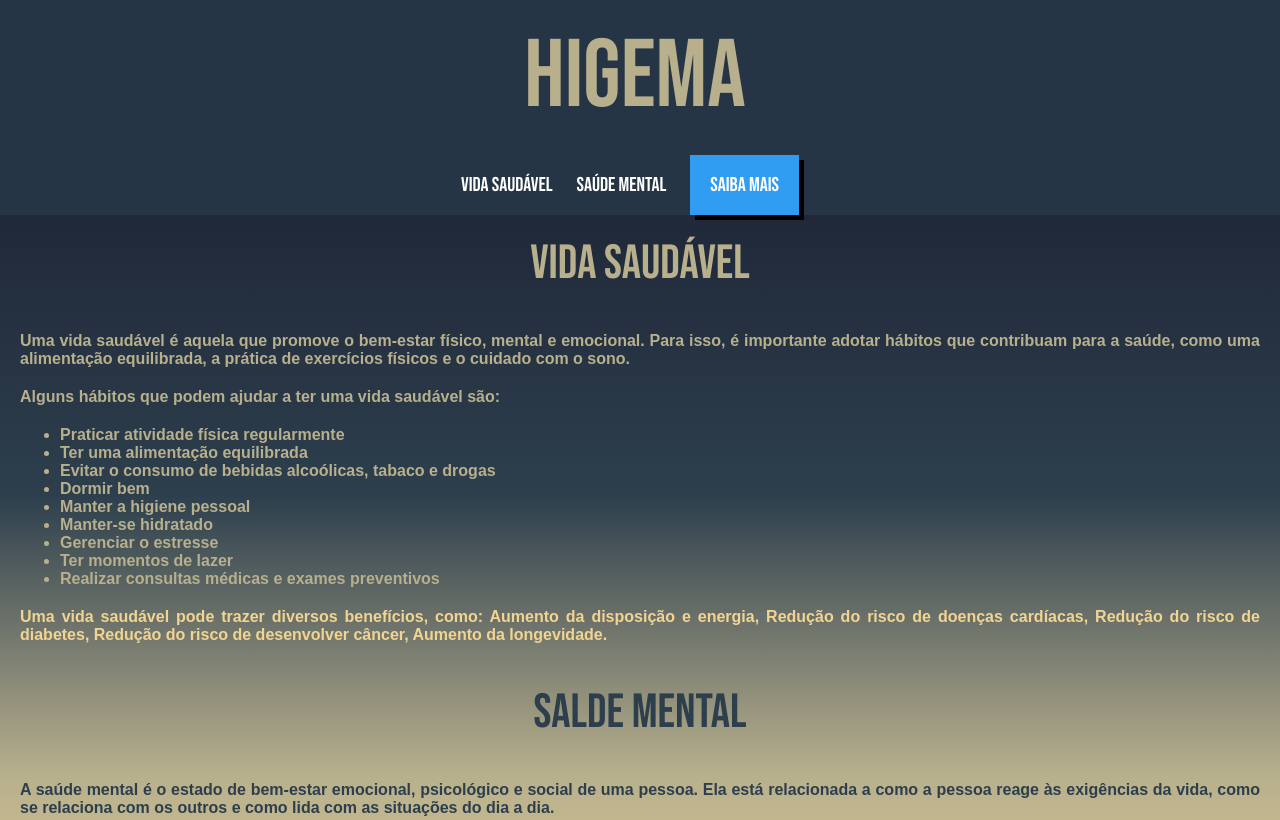
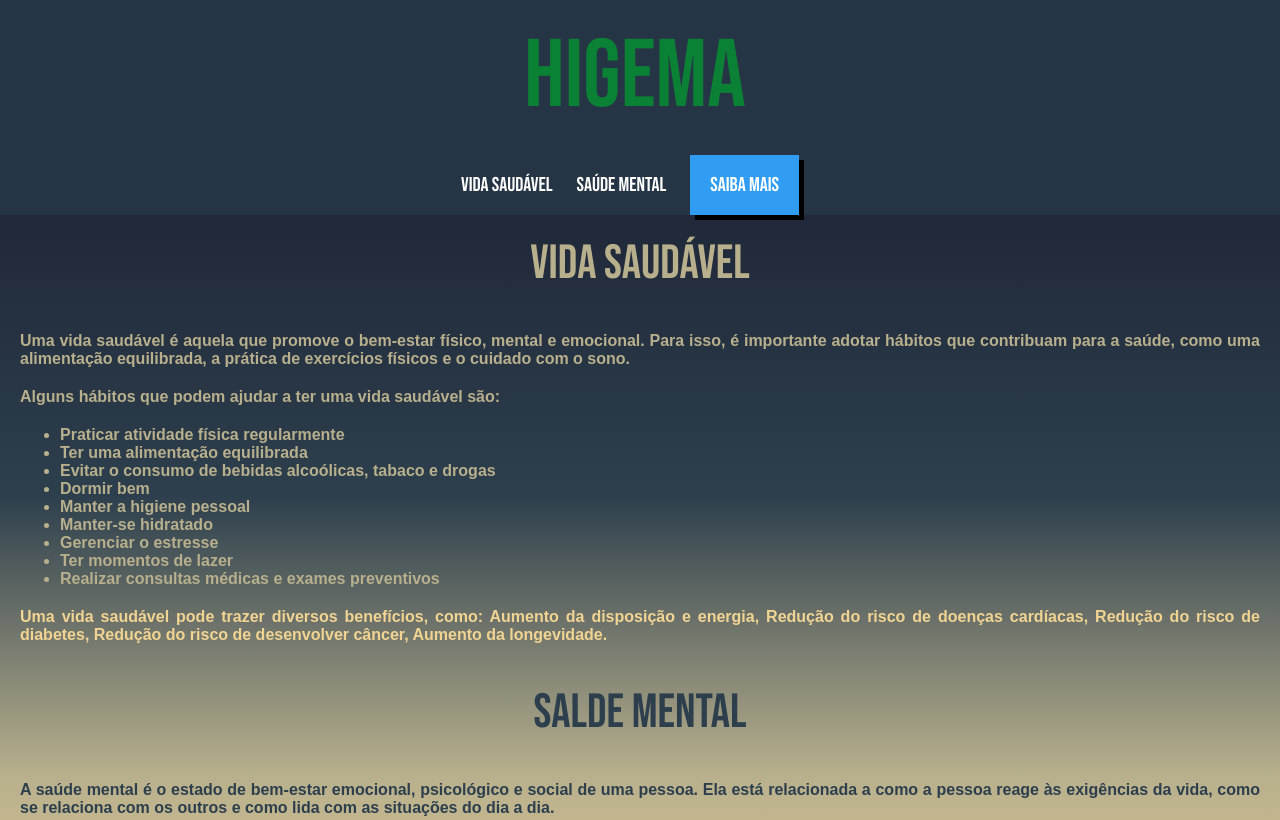
Before and after one commit to Kevinfernand/Estudo-CSS, a plain HTML site: page index.html in a window 1280 px wide. Shown: the top 820 px of the page. Drawn offline with Linux system fonts and the light colour scheme.

Commit message:
update index.css

```diff
--- a/index.css
+++ b/index.css
@@ -12,7 +12,7 @@ nav{
   margin: 0px auto;
   padding: 20px;
   font-size: 6em;
-  color: #B8B08D;
+  color: #009e2eba;
   font-family: "Bebas Neue", Sans-Serif;
   font-weight: 400;
   font-style: normal;
```
